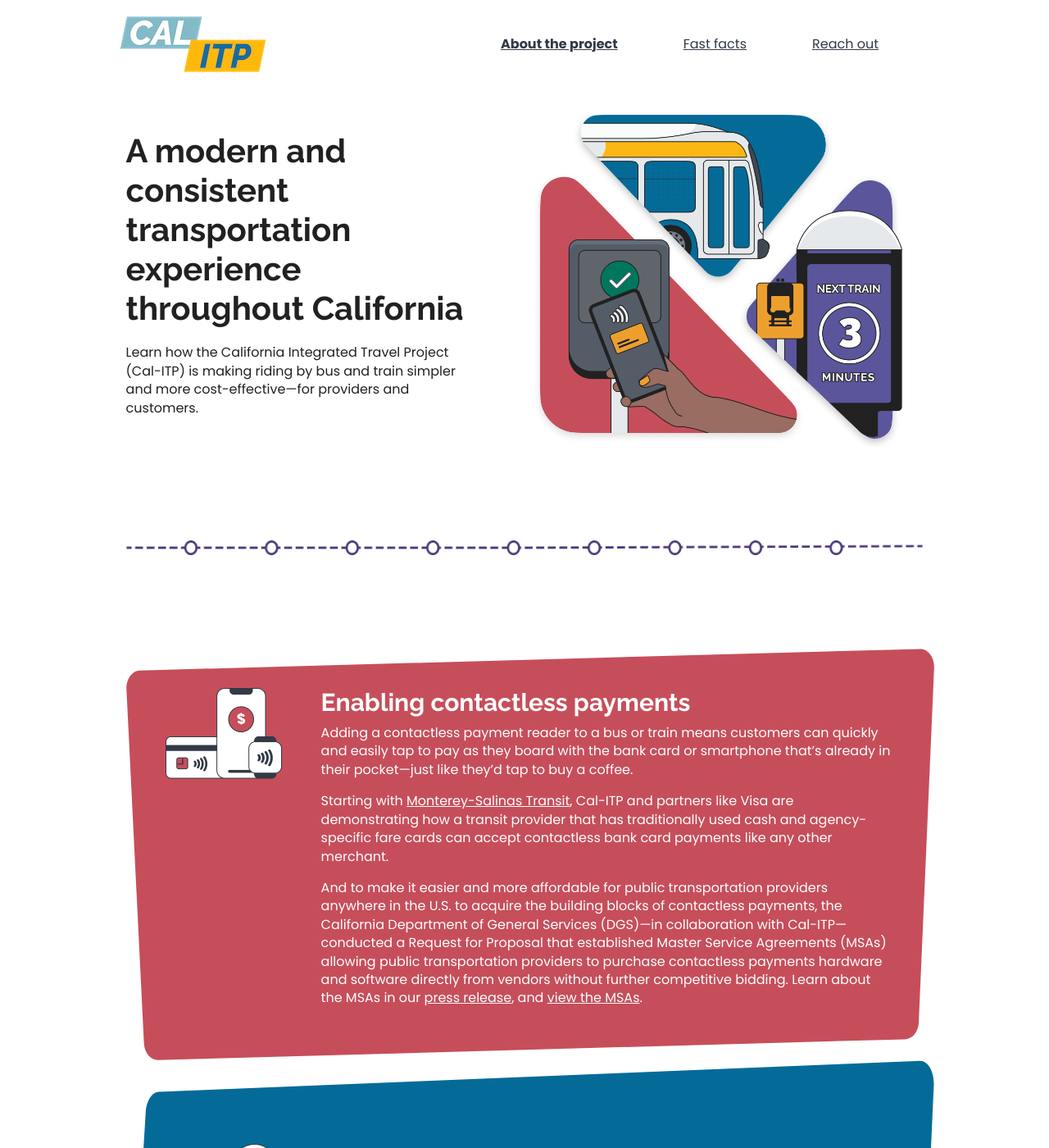
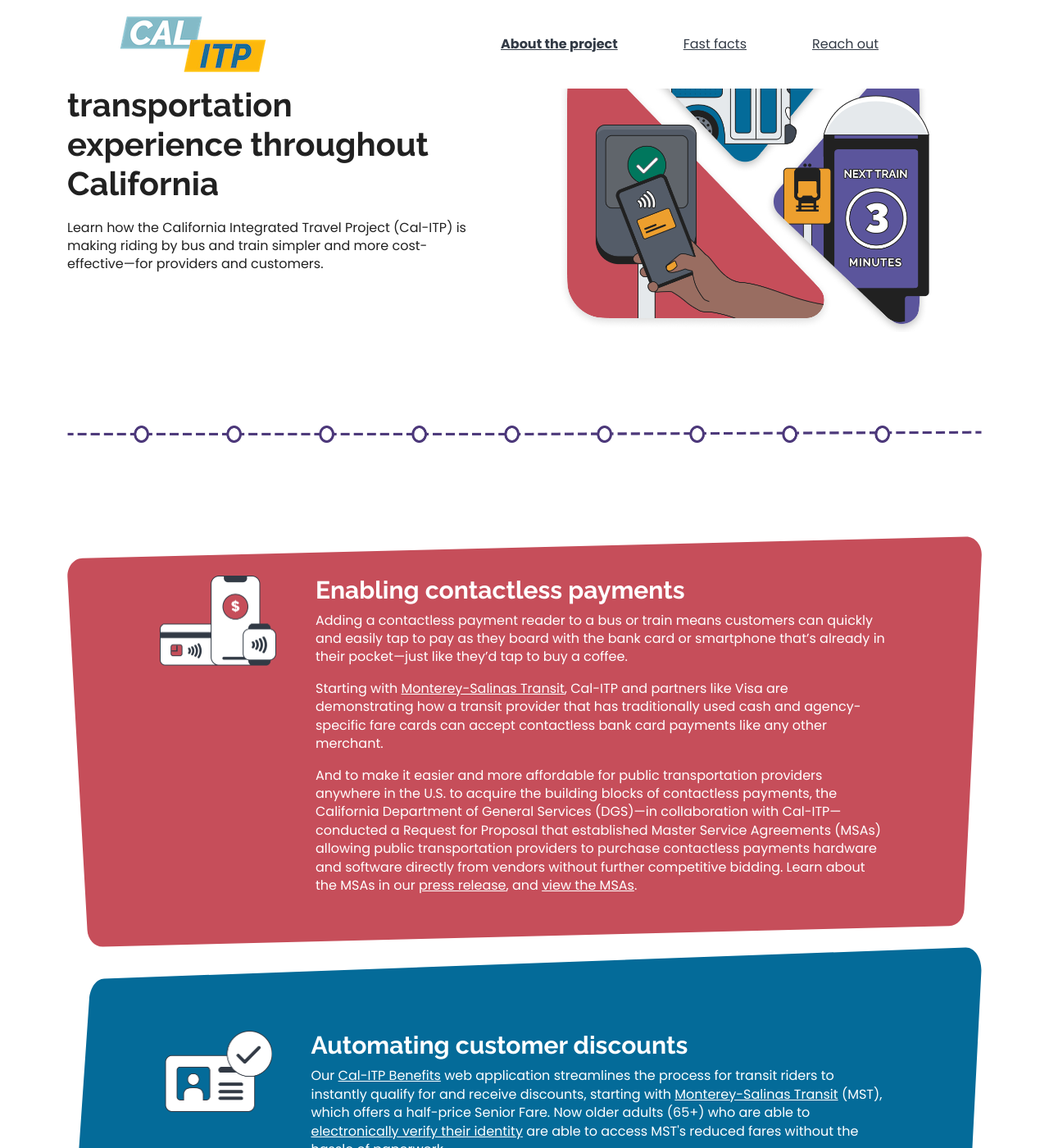
Before and after one commit to cal-itp/calitp.org, a Jekyll site: the page built from src/index.html, in a window 1280 px wide and 1400 px high. Shown: the whole window at 82% size. Built offline with Jekyll 4.4.1, drawn with Linux system fonts in a browser that asks for light colours.

Commit message:
refactor(default): use main/container instead of article

```diff
--- a/src/_layouts/default.html
+++ b/src/_layouts/default.html
@@ -5,6 +5,8 @@
   </head>
 
   <body>
-    {% include header.html %} {{content}} {% include footer.html %}
+    {% include header.html %}
+    <main class="container">{{content}}</main>
+    {% include footer.html %}
   </body>
 </html>
--- a/src/index.html
+++ b/src/index.html
@@ -3,7 +3,6 @@
 layout: default
 ---
 
-<article>
 <section id="deck">
   <section>
     <h1>A modern and consistent transportation experience throughout California</h1>
@@ -121,8 +120,8 @@
       <section class="right-callout">
         <h3>Standardizing information for easy trip planning</h3>
         <p>
-            Cal-ITP is helping transit providers remove the guesswork for riders wondering when the next bus or train will arrive
-            or if they’ll make their connection by using the General Transit Feed Specification (GTFS)—the global standard for
+          Cal-ITP is helping transit providers remove the guesswork for riders wondering when the next bus or train will arrive or
+          if they’ll make their connection by using the General Transit Feed Specification (GTFS)—the global standard for
           publishing transit information. Cal-ITP developed
           <a
             rel="noreferrer"
@@ -151,13 +150,9 @@
   </p>
   <p>
     Supported by the
-      <a rel="noreferrer" target="_blank" class="red-link" href="https://calsta.ca.gov/"
-        >California State Transportation Agency</a
-      >
+    <a rel="noreferrer" target="_blank" class="red-link" href="https://calsta.ca.gov/">California State Transportation Agency</a>
     (CalSTA) and the
-      <a rel="noreferrer" target="_blank" class="green-link" href="https://dot.ca.gov/ "
-        >California Department of Transportation</a
-      >
+    <a rel="noreferrer" target="_blank" class="green-link" href="https://dot.ca.gov/ ">California Department of Transportation</a>
     (Caltrans) through a grant from the
     <a
       rel="noreferrer"
@@ -182,8 +177,8 @@
 <section id="funfacts" class="constricted">
   <h2>Helping California achieve critical goals through transportation</h2>
   <p class="important">
-      Cal-ITP initiatives are grounded in real-world results. Here’s a sampling of what we plan to do, supported by success
-      stories from transit providers around the world.
+    Cal-ITP initiatives are grounded in real-world results. Here’s a sampling of what we plan to do, supported by success stories
+    from transit providers around the world.
   </p>
 
   <section id="facts">
@@ -256,8 +251,7 @@
       /></picture>
       <h3>Stay up to date</h3>
       <p>
-          See our <a href="https://dot.ca.gov/cal-itp" rel="noreferrer" target="_blank">latest milestones</a>, and subscribe to
-          the
+        See our <a href="https://dot.ca.gov/cal-itp" rel="noreferrer" target="_blank">latest milestones</a>, and subscribe to the
         <a href="https://lp.constantcontactpages.com/su/eLbtFoE/calitp?website" rel="noreferrer" target="_blank"
           >Caltrans Mobility Newsletter</a
         >, a free biweekly resource with frequent Cal-ITP project updates.
@@ -265,4 +259,3 @@
     </section>
   </section>
 </section>
-</article>
--- a/src/stylesheets/main.css
+++ b/src/stylesheets/main.css
@@ -1,8 +1,3 @@
-article {
-  margin-left: auto;
-  margin-right: auto;
-  width: 76vw;
-}
 h1,
 h2,
 h3,
@@ -105,7 +100,7 @@
 #deck {
   display: grid;
   grid-template-rows: 1fr;
-  grid-template-columns: .85fr 1fr;
+  grid-template-columns: 0.85fr 1fr;
   grid-gap: 3em;
   line-height: 1.1;
   align-items: center;
@@ -401,11 +396,6 @@
   }
 }
 @media (max-width: 540px) {
-  article {
-    margin-left: initial;
-    margin-right: initial;
-    width: 100vw;
-  }
   header nav .links.visible {
     grid-template-rows: repeat(3, min-content);
     grid-template-columns: 1fr;
@@ -474,7 +464,4 @@
     position: fixed;
     top: 0;
   }
-  article {
-    margin-top: 140px;
-  }
 }
```
Lines whose indentation alone changed are shown as unchanged.
